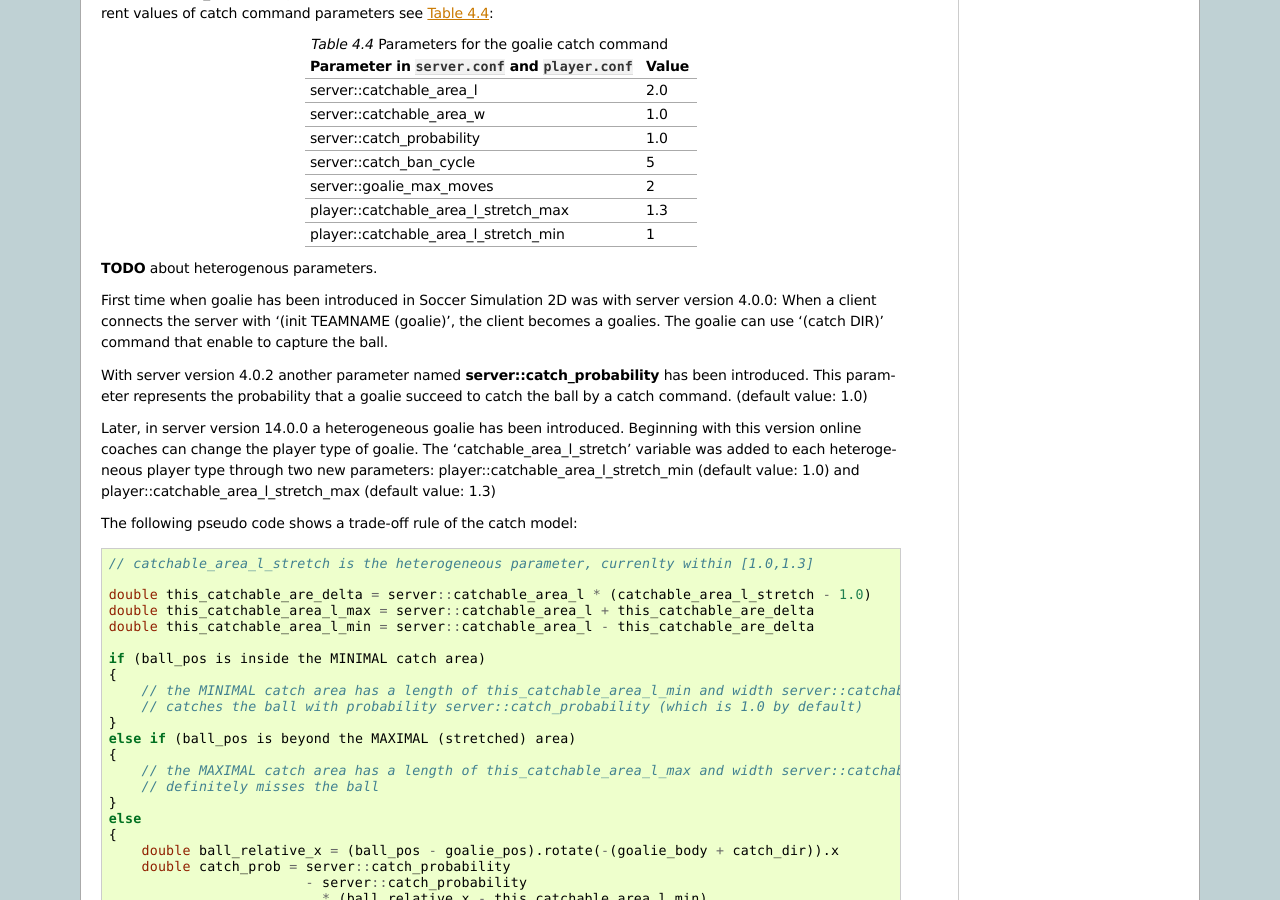
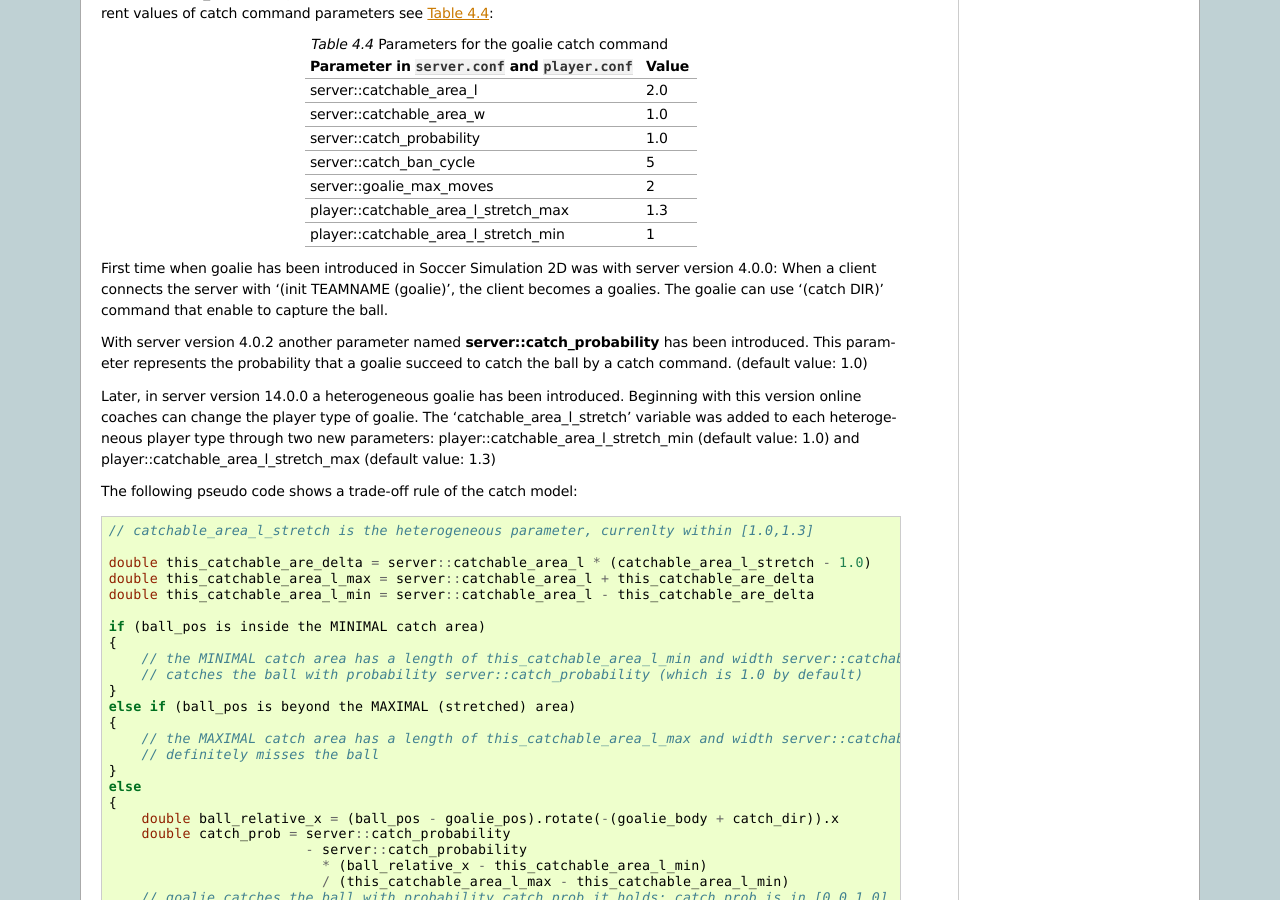
Before and after one commit to rcsoccersim/manual, a Sphinx documentation site: the page built from source/soccerserver.rst, in a window 1280 px wide and 900 px high, scrolled down 11557 px. Built offline with Sphinx 7.4.7, drawn with Linux system fonts in a browser that asks for light colours.

Commit message:
remove an unnecessary TODO text.

```diff
--- a/source/soccerserver.rst
+++ b/source/soccerserver.rst
@@ -806,8 +806,6 @@ For the current values of catch command parameters see :numref:`param-goaliecatc
    +-------------------------------------------------+-----------+
 
 
-**TODO** about heterogenous parameters.
-
 First time when goalie has been introduced in Soccer Simulation 2D was with server
 version 4.0.0:
 When a client connects the server with '(init TEAMNAME (goalie)',
```
